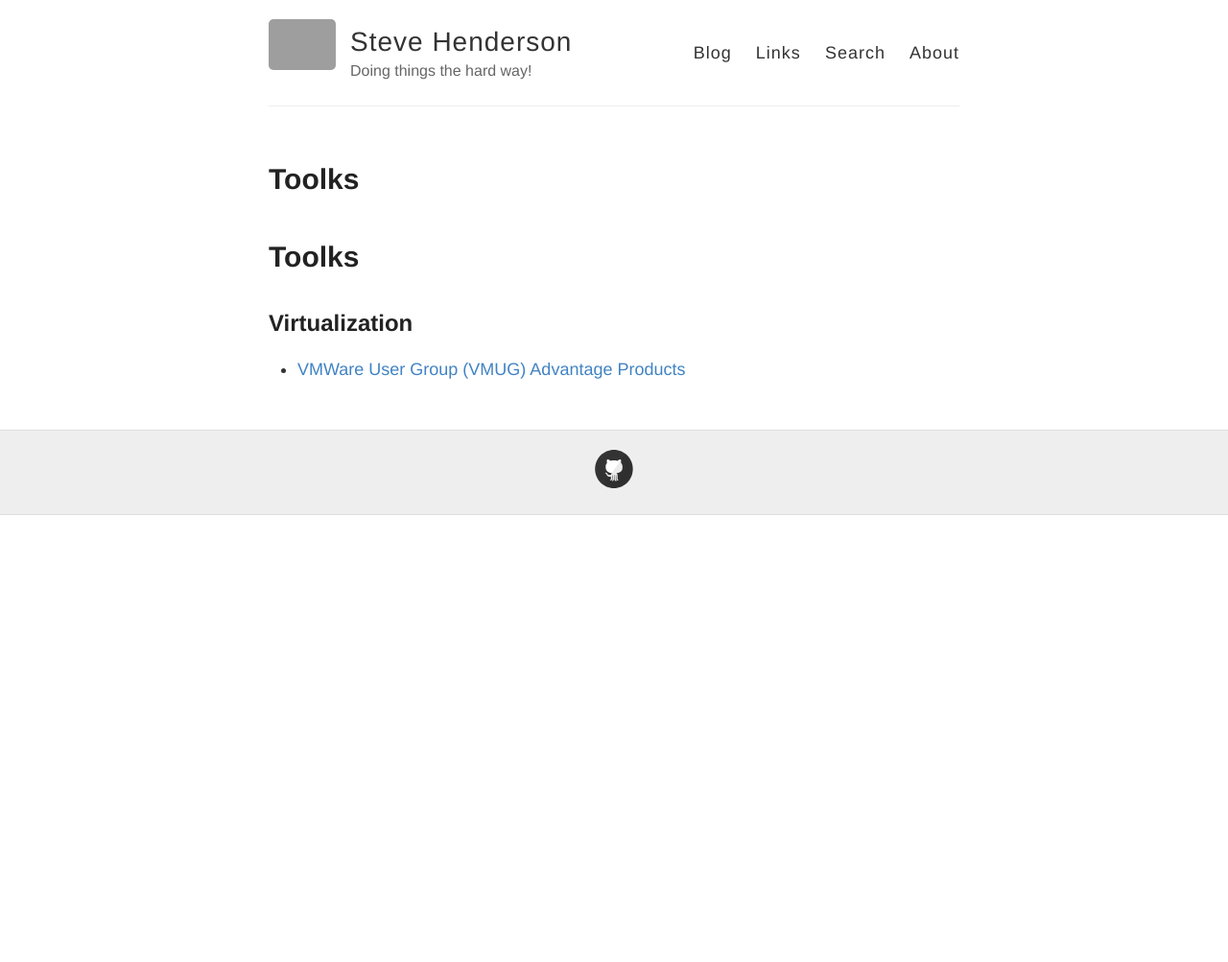
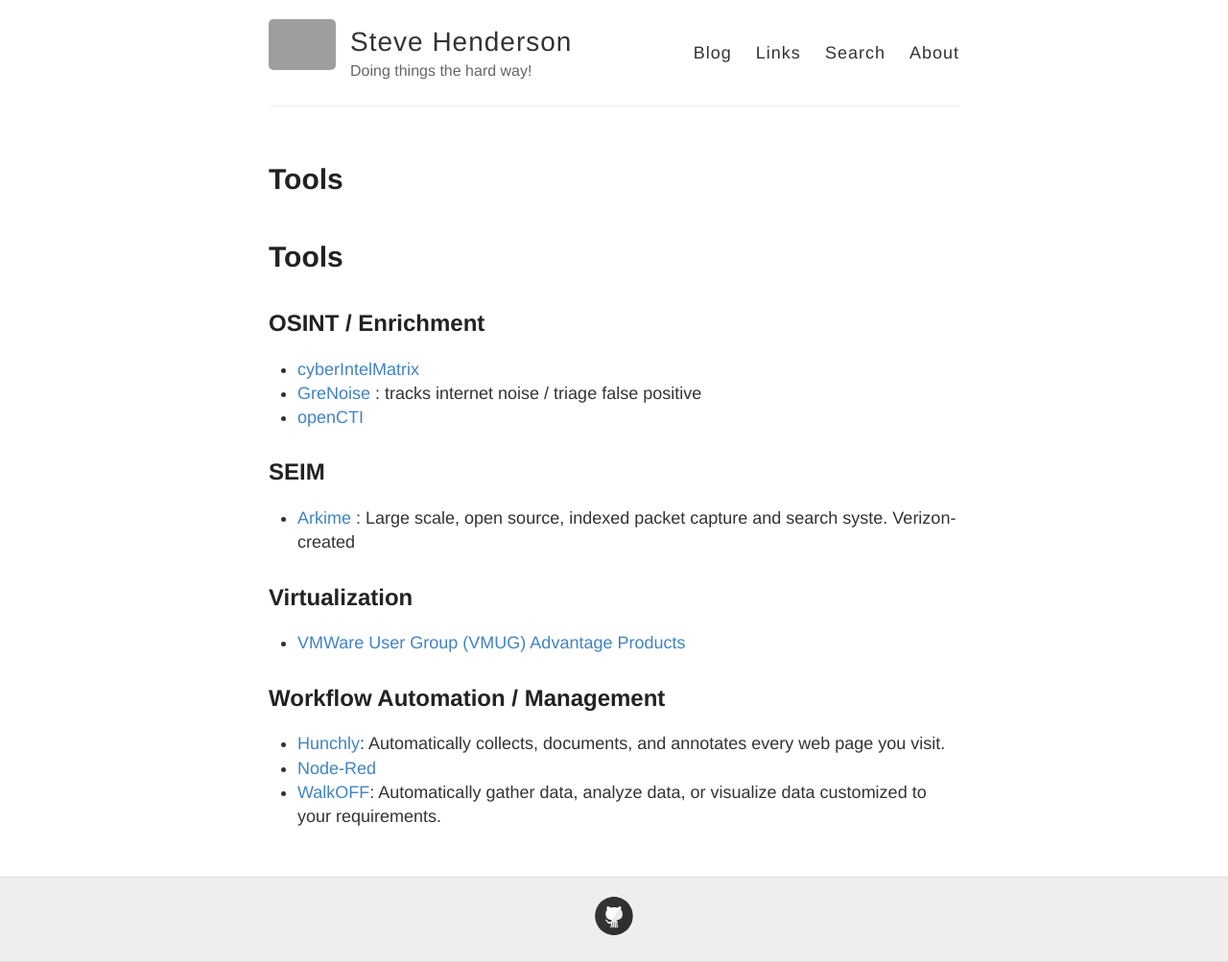
Before and after one commit to stevehenderson/stevehenderson.github.io, a Jekyll site: the page built from tools.md, in a window 1280 px wide. Shown: the whole page at 96% size. Built offline with Jekyll 4.4.1, drawn with Linux system fonts in a browser that asks for light colours; our own code applies the rules of GitHub Pages for plain Markdown files; before the commit the page ends 900 px from its top, so only the background shows below that; grey boxes are pictures that could not be loaded.

Commit message:
Update tools.md

```diff
--- a/tools.md
+++ b/tools.md
@@ -1,6 +1,19 @@
-# Toolks
+# Tools
+
+
+## OSINT / Enrichment
+   * [cyberIntelMatrix](https://cyberintelmatrix.com/)
+   * [GreNoise](https://www.greynoise.io/) : tracks internet noise / triage false positive
+   * [openCTI](https://www.opencti.io/en/)
+
+## SEIM
+   * [Arkime](https://github.com/arkime/arkime) :  Large scale, open source, indexed packet capture and search syste.  Verizon-created
 
 ## Virtualization
 
+   * [VMWare User Group (VMUG) Advantage Products](https://vmugadvantage.onthehub.com/)
 
-   * [VMWare User Group (VMUG) Advantage Products](https://vmugadvantage.onthehub.com/)
+## Workflow Automation / Management
+   * [Hunchly](https://www.hunch.ly/):  Automatically collects, documents, and annotates every web page you visit.
+   * [Node-Red](https://nodered.org/)
+   * [WalkOFF](https://nsacyber.github.io/WALKOFF/):  Automatically gather data, analyze data, or visualize data customized to your requirements.
```
